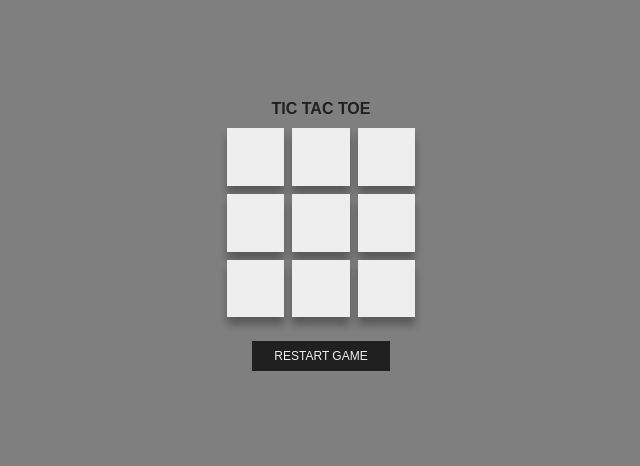
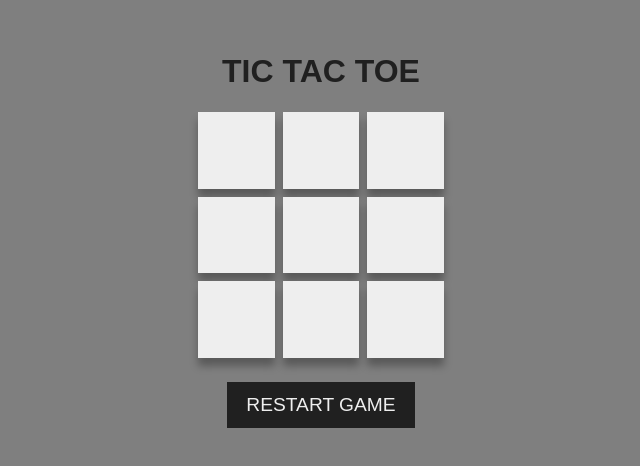
Before and after one commit to mrnikola01/tic-tac-toe, a website: page index.html in a window 1280 px wide. Shown: the part 170-636 px from the top of the page, without its empty margins (319-959 px from the left). Drawn offline with Linux system fonts and the light colour scheme.

Commit message:
Update style.css

```diff
--- a/style.css
+++ b/style.css
@@ -24,11 +24,11 @@ body {
 }
 
 .table-cell {
-  width: 3.6rem;
-  height: 3.6rem;
+  width: 4.8rem;
+  height: 4.8rem;
   background-color: #eee;
   box-shadow: 0 8px 8px rgba(0, 0, 0, 0.3);
-  font-size: 2.4rem;
+  font-size: 3.6rem;
   color: rgba(0, 0, 0, 0.75);
 
   display: flex;
@@ -44,22 +44,22 @@ body {
 }
 
 .title {
-  font-size: 1rem;
+  font-size: 2rem;
   text-transform: uppercase;
   color: rgba(0, 0, 0, 0.75);
 }
 
 .restart-button {
   margin-top: 1.5rem;
-  padding: 0.5rem 1.4rem;
-  font-size: 0.75rem;
+  padding: 0.75rem 1.2rem;
+  font-size: 1.2rem;
   text-transform: uppercase;
   border: none;
   background-color: rgba(0, 0, 0, 0.75);
   color: #eee;
 
   cursor: pointer;
-  transition: all 0.3s;
+  transition: all 0.3s ease;
 }
 
 .restart-button:hover {
```
